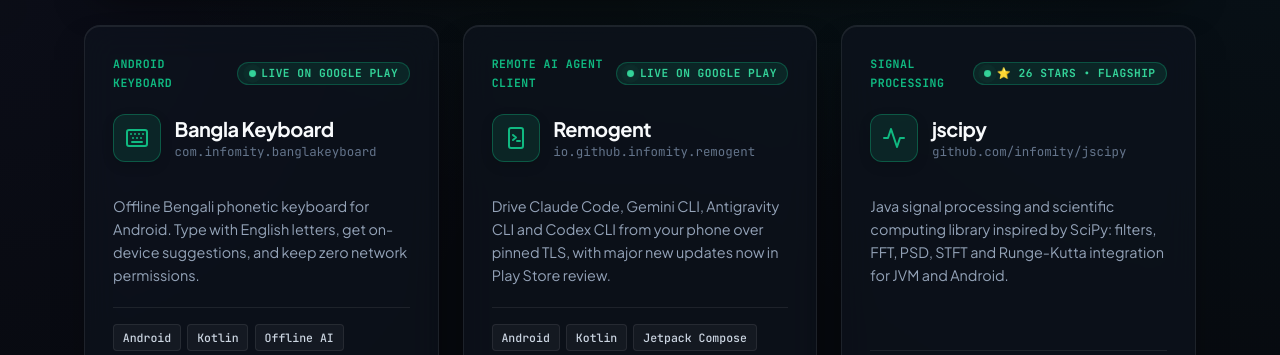
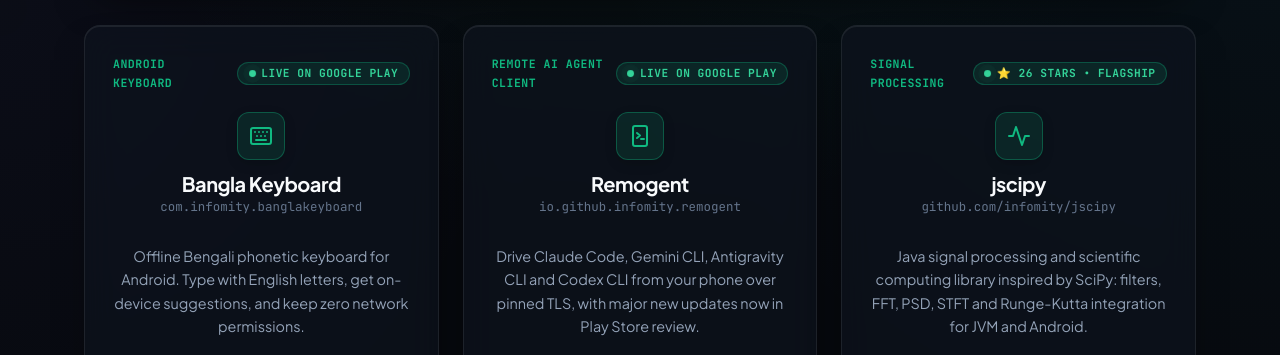
Before and after one commit to infomity/infomity.github.io, a plain HTML site: page index.html in a window 1280 px wide. Shown: the part 1191-1546 px from the top of the page. Drawn offline with Linux system fonts and the light colour scheme.

Commit message:
style: center catalog card icons, descriptions, and tags

```diff
--- a/assets/css/style.css
+++ b/assets/css/style.css
@@ -1225,8 +1225,10 @@ body.sim-fullscreen-active {
 
 .app-header-block {
   display: flex;
-  align-items: center;
-  gap: 0.85rem;
+  flex-direction: column;
+  align-items: center;
+  text-align: center;
+  gap: 0.75rem;
   min-height: 52px;
   margin-bottom: 1rem;
 }
@@ -1278,12 +1280,14 @@ body.sim-fullscreen-active {
   margin-bottom: 1.25rem;
   flex-grow: 1;
   min-height: 5.75em;
+  text-align: center;
 }
 
 .tech-tags {
   display: flex;
   flex-wrap: wrap;
   align-items: center;
+  justify-content: center;
   gap: 0.4rem;
   min-height: 32px;
   margin-top: auto;
```
